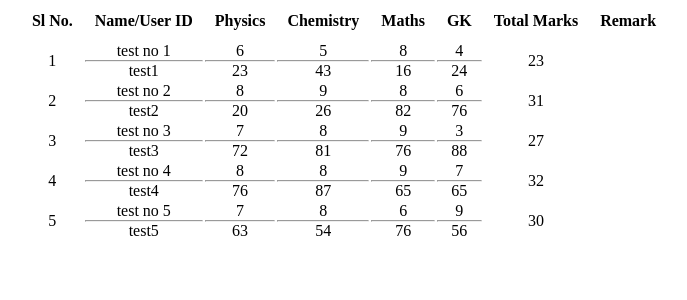
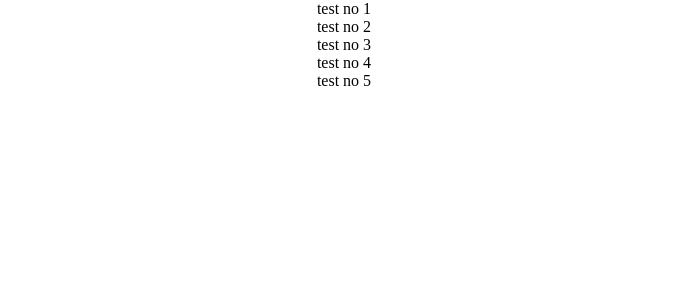
Before and after one commit to iamadityavishnu/avjpj-mbc-se, a PHP site: page /admin-panel/php/student-result.php in a window 1280 px wide. Shown: the top 300 px of the page, without its empty margins (296-983 px from the left). Run offline with PHP 8.4, Linux system fonts and the light colour scheme; data comes from the database, SQL or seed files in the repository.

Commit message:
Admin panel working

```diff
--- a/admin-panel/index.html
+++ b/admin-panel/index.html
@@ -4,7 +4,7 @@
     <meta charset="UTF-8">
     <meta name="viewport" content="width=device-width, initial-scale=1.0">
     <title>Admin Panel</title>
-    <link rel="stylesheet" href="style.css">
+    <link rel="stylesheet" href="style.css?v=1">
 </head>
 <body>
     <div class="container">
@@ -17,6 +17,9 @@
                 <div class="add-question" onclick="window.location='../q-upload/q-index.html'">
                     ADD QUESTIONS
                 </div>
+                <div class="edit-question" onclick="window.location='php/editQuestions.php'">
+                    EDIT QUESTIONS
+                </div>
                 <div class="student-result" onclick="window.location='php/student-result.php'">
                     STUDENT RESULTS
                 </div>
--- a/admin-panel/php/student-result.php
+++ b/admin-panel/php/student-result.php
@@ -10,23 +10,11 @@
     <?php
         include '../../dbConnect.php';
 
-        $var_sql = "SELECT * FROM student_list";
-        $res = mysql_query($var_sql);
+        $res = mysql_query("SELECT * FROM student_list");
     ?>
     <div class="result-container">
         <div class="result-header"></div>
         <div class="result-body-container">
-            <table class="result-list">
-                <tr>
-                    <th>Sl No.</th>
-                    <th>Name/User ID</th>
-                    <th>Physics</th>
-                    <th>Chemistry</th>
-                    <th>Maths</th>
-                    <th>GK</th>
-                    <th>Total Marks</th>
-                    <th>Remark</th>
-                </tr>
         <?php
 
         // $row[0]      SL no
@@ -44,40 +32,9 @@
         // $row[12]     exam status
             $i = 1;
             while($row = mysql_fetch_array($res)) {
-                echo "<tr>";
-                    echo "<td>".$i."</td>";
-
-                    echo "<td>";
-                        echo $row[1]."<hr>".$row[2];
-                    echo "</td>";
-
-                    echo "<td>";
-                        echo $row[8]."<hr>".$row[4];
-                    echo "</td>";
-
-                    echo "<td>";
-                        echo $row[9]."<hr>".$row[5];
-                    echo "</td>";
-
-                    echo "<td>";
-                        echo $row[10]."<hr>".$row[6];
-                    echo "</td>";
-
-                    echo "<td>";
-                        echo $row[11]."<hr>".$row[7];
-                    echo "</td>";
-
-                    echo "<td>";
-                        echo ($row[8]+$row[9]+$row[10]+$row[11]);
-                    echo "</td>";
-
-                    echo "<td>";
-                    echo "</td>";
-                echo "</tr>";
-                $i++;
+                echo $row[1]."<br>";
             }
         ?>
-            </table>
         </div>
     </div>
 </body>
--- a/admin-panel/style.css
+++ b/admin-panel/style.css
@@ -23,15 +23,15 @@ html {
 }
 .dashboard {
     display: flex;
-    width: 80%;
+    width: 100%;
     margin: auto;
-    justify-content: space-around;
-    padding: 100px;
+    justify-content: flex-start;
+    padding-top: 100px;
 }
 .dashboard div {
     width: 250px;
     height: 250px;
-    justify-content: center;
+    justify-content: space-around;
     align-items: center;
     margin: auto;
     display: flex;
@@ -55,6 +55,3 @@ html {
     display: flex;
     justify-content: space-evenly;
 }
-table tr th {
-    padding: 10px;
-}
```
Also changed, not shown: admin-panel/php/editQuestions.php (added).
